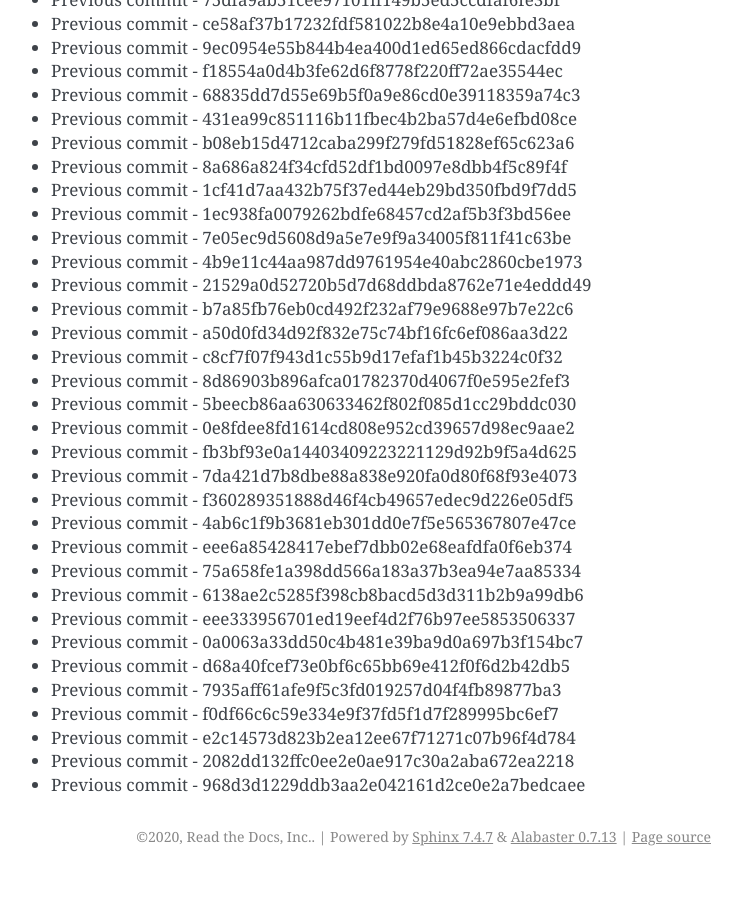
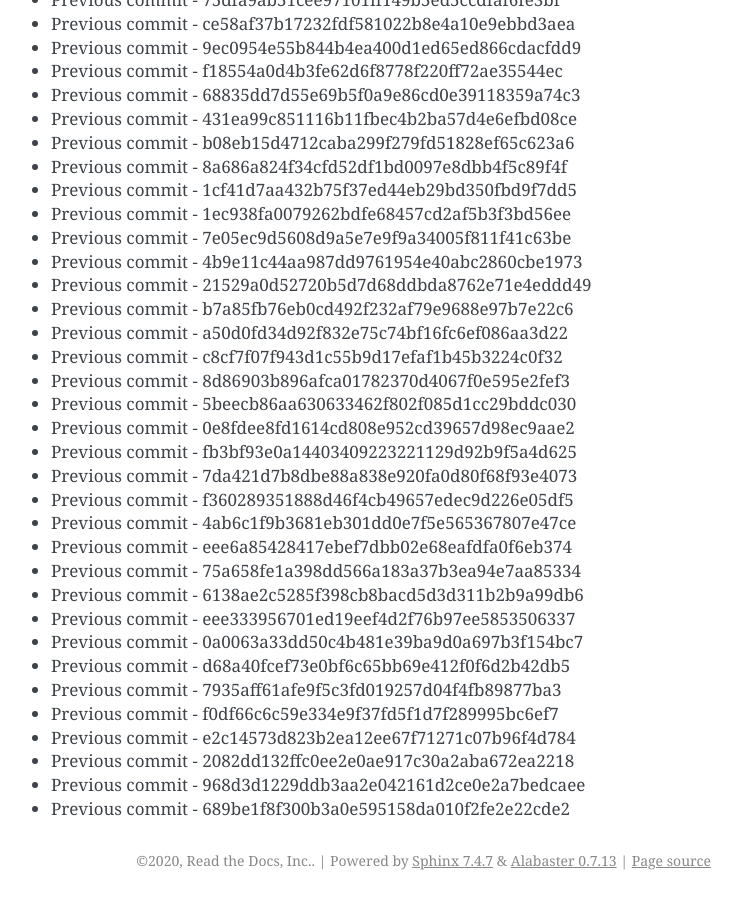
Before and after one commit to readthedocs/rtd-git-stresstest, a Sphinx documentation site: the page built from docs/updates.rst, in a window 1280 px wide and 900 px high, scrolled down 31187 px. Shown: the whole window, without its empty margins (399-1141 px from the left). Built offline with Sphinx 7.4.7, drawn with Linux system fonts in a browser that asks for light colours; before the commit the page ends 32063 px from its top, so only the background shows below that.

Commit message:
Generating commit from previous: 689be1f8f300b3a0e595158da010f2fe2e22cde2

```diff
--- a/docs/updates.rst
+++ b/docs/updates.rst
@@ -1342,3 +1342,4 @@ It can be tested for any performance characteristics.
 * Previous commit - e2c14573d823b2ea12ee67f71271c07b96f4d784
 * Previous commit - 2082dd132ffc0ee2e0ae917c30a2aba672ea2218
 * Previous commit - 968d3d1229ddb3aa2e042161d2ce0e2a7bedcaee
+* Previous commit - 689be1f8f300b3a0e595158da010f2fe2e22cde2
```
